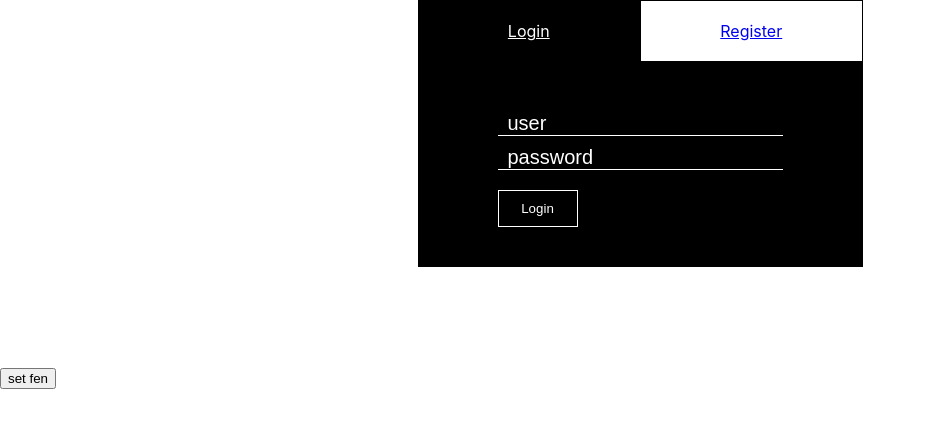
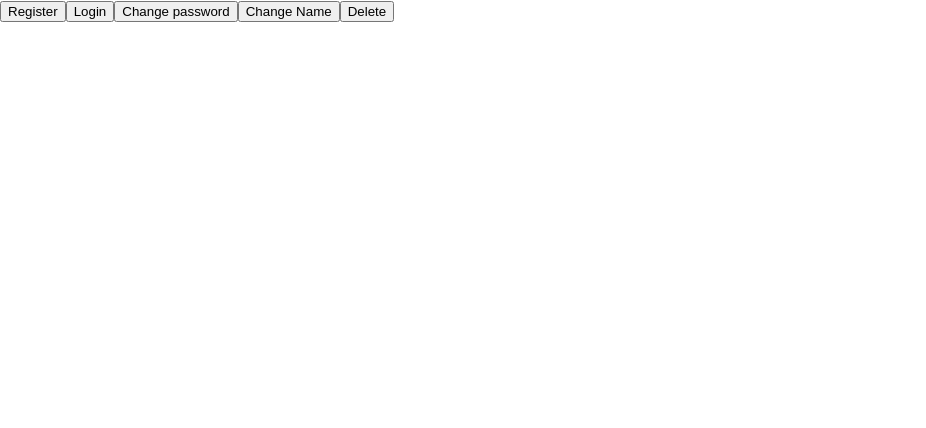
Before and after one commit to it-is-over9000/ItsOver9000-FE, a React (Create React App) app in the folder chess/: page / in a window 1280 px wide. Shown: the top 428 px of the page, without its empty margins (0-926 px from the left). Built offline with nearby package versions, Linux system fonts and the light colour scheme.

Commit message:
CRUD api calls working for user authentication, login, etc

```diff
--- a/chess/package.json
+++ b/chess/package.json
@@ -8,6 +8,7 @@
     "chessboardjsx": "^2.3.0",
     "react": "^16.8.6",
     "react-dom": "^16.8.6",
+    "react-redux": "^7.0.2",
     "react-router-dom": "^5.0.0",
     "react-scripts": "2.1.8",
     "redux-logger": "^3.0.6",
--- /dev/null
+++ b/chess/src/components/ApiButtons.js
@@ -0,0 +1,93 @@
+import React from 'react'
+import axios from 'axios'
+
+import withAuth from '../utils/AuthHeader'
+
+class ApiButtons extends React.Component {
+    constructor() {
+        super()
+
+
+    }
+
+    register = e => {
+        e.preventDefault()
+
+        axios
+            .post ( 'https://over9000be2.herokuapp.com/api/register', {username: 'newname', password: 'password'})
+            .then (res => {
+                console.log(res)
+                localStorage.setItem('token', res.data.token)
+            })
+            .catch(err => console.log(err))
+    }
+
+    login = e => {
+        e.preventDefault()
+
+        axios
+            .post ( 'https://over9000be2.herokuapp.com/api/login', {username: 'newname', password: 'password'})
+            .then (res => {
+                console.log(res)
+                localStorage.setItem('token', res.data.token)
+            })
+            .catch(err => console.log(err))
+    }
+
+    getUsers = e => {
+        e.preventDefault()
+
+        withAuth()
+            .get ('https://over9000be2.herokuapp.com/api/users')
+            .then (res => {
+                console.log(res)
+                // localStorage.setItem('token', res.data.token)
+            })
+            .catch(err => console.log(err))
+    }
+
+    changeName = e => {
+        e.preventDefault()
+
+        withAuth()
+            .put ('https://over9000be2.herokuapp.com/api/users/5', {username: 'extranewname'})
+            .then (res => {
+                console.log(res)
+                // localStorage.setItem('token', res.data.token)
+            })
+            .catch(err => console.log(err))
+    }
+
+    deleteUser = e => {
+        e.preventDefault()
+
+        withAuth()
+            .delete ('https://over9000be2.herokuapp.com/api/users/5')
+            .then (res => {
+                console.log(res)
+                // localStorage.setItem('token', res.data.token)
+            })
+            .catch(err => console.log(err))
+    }
+
+    render() {
+        return (
+            <div>
+                <button onClick={this.register}>Register</button>
+
+                <button onClick={this.login}>Login</button>
+
+                <button onClick={this.getUsers}>Change password</button>
+
+                <button onClick={this.changeName}>Change Name</button>
+
+
+                <button onClick={this.deleteUser}>Delete</button>
+
+
+            </div>
+        )
+    }
+ }
+
+ export default ApiButtons
--- a/chess/src/index.js
+++ b/chess/src/index.js
@@ -5,6 +5,8 @@ import { createStore, compose, applyMiddleware } from 'redux'
 import { Provider } from 'react-redux'
 import thunk from 'redux-thunk'
 import logger from 'redux-logger'
+
+import ApiButtons from './components/ApiButtons'
 
 import reducer from './reducers'
 
@@ -17,7 +19,7 @@ const store = createStore(reducer,
     composeEnhancer(applyMiddleware(thunk, logger)));
 
 ReactDOM.render(
-        <App />,
+        <ApiButtons />,
 document.getElementById('root'));
 
 // If you want your app to work offline and load faster, you can change
--- /dev/null
+++ b/chess/src/utils/AuthHeader.js
@@ -0,0 +1,12 @@
+import axios from 'axios';
+
+export default () => {
+  const token = localStorage.getItem('token');
+
+  return axios.create({
+    headers: {
+      'Content-Type': 'application/json',
+      Authorization: `${token}`
+    }
+  });
+};
```
Also changed, not shown: chess/src/components/UserDashboard.js (added, +11 -0 lines), 2 other files (tests, documents, lock files or other folders).
